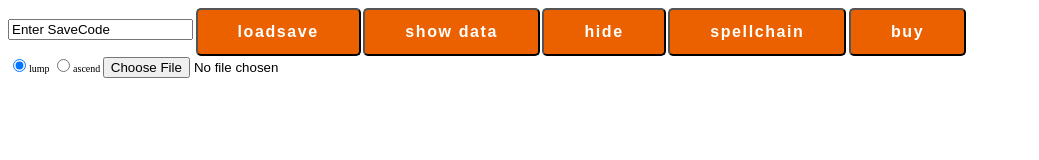
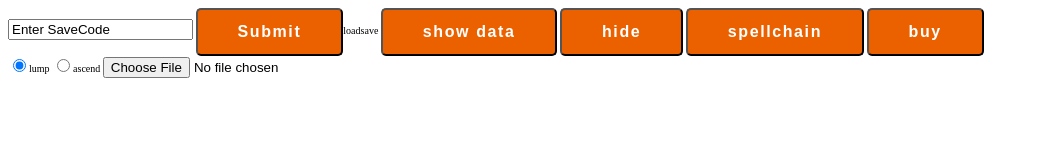
Before and after one commit to saitokeisuke/browserProject, a plain HTML site: page docs/index.html in a window 1280 px wide. Shown: the whole page, without its empty margins (0-1039 px from the left). Drawn offline with Linux system fonts and the light colour scheme.

Commit message:
Update index.html

```diff
--- a/docs/index.html
+++ b/docs/index.html
@@ -6,7 +6,7 @@
 <body>
   <div>
     <input id="savecode" value="Enter SaveCode"　onsubmit="Game.LoadSave(document.getElementById('savecode').value)"></input>
-    <button type="submit" onclick="Game.LoadSave(document.getElementById('savecode').value)" class="btn btn--orange">loadsave</button>
+    <input type="submit" onclick="Game.LoadSave(document.getElementById('savecode').value)" class="btn btn--orange">loadsave</button>
     <button onclick="document.getElementById('text').innerText=JSON.stringify(Game,null,2).replace(/ /g,'&ensp;')" class="btn btn--orange">show data</button>
     <button onclick="let a = '';document.getElementById('text').innerText=a" class="btn btn--orange">hide</button>
     <button onclick="Game.spells=spells;document.getElementById('text').innerHTML=spellchain(Game.ObjectsById[7].M.spellsCastTotal,6,true,Game)" class="btn btn--orange">spellchain</button>
```
